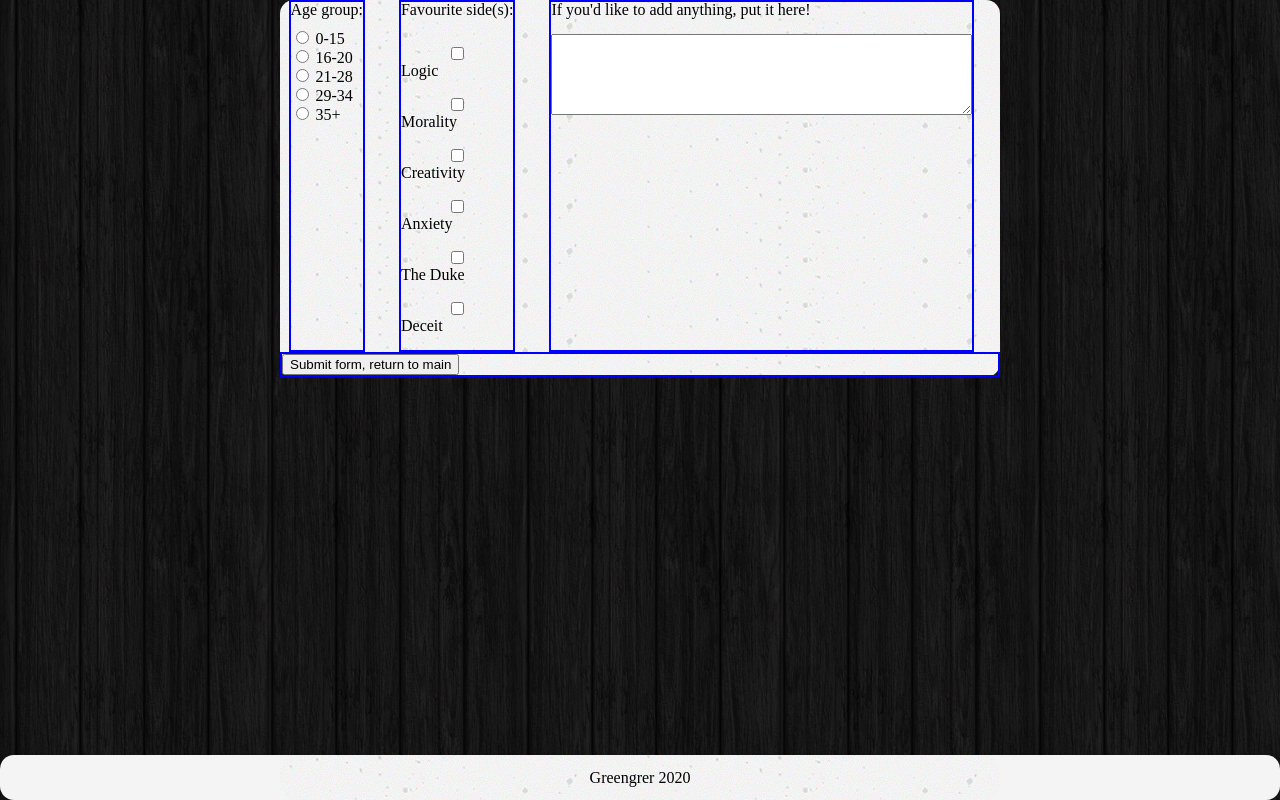
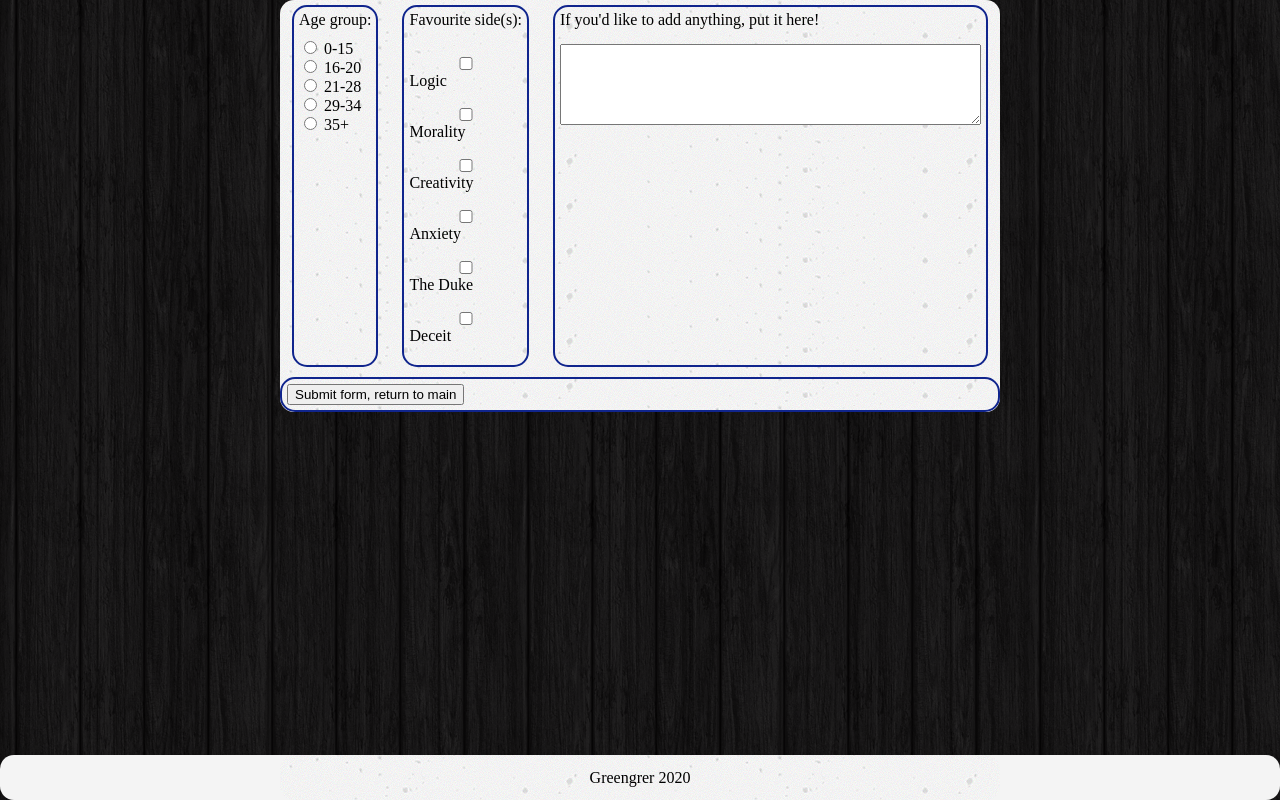
Before and after one commit to Greengrer/SSides-pages, a plain HTML site: page form.html in a window 1280 px wide. Drawn offline with Linux system fonts and the light colour scheme.

Commit message:
-Added paddings and margins to form

```diff
--- a/css/form.css
+++ b/css/form.css
@@ -11,7 +11,10 @@
 	margin-bottom: 10px;
 }
 .form__element{
-	border: 2px solid blue;
+	margin: 5px auto;
+	padding: 5px 5px;
+	border-radius: 15px;
+	border: 2px solid #10258d;
 }
 .form__favourites-input {
 	display: flex;
```
